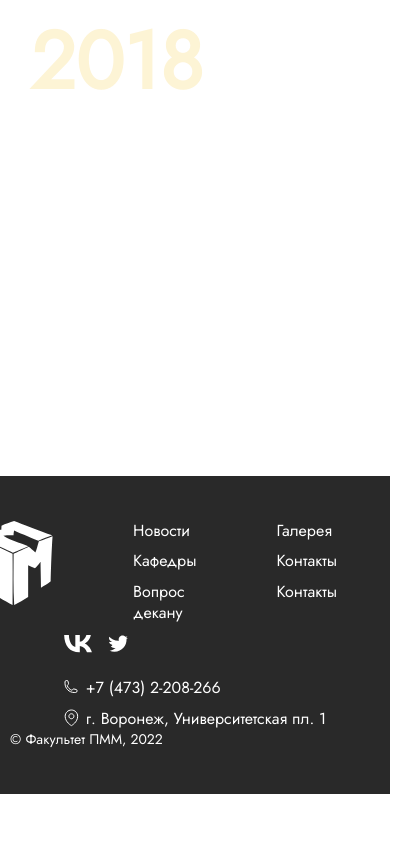
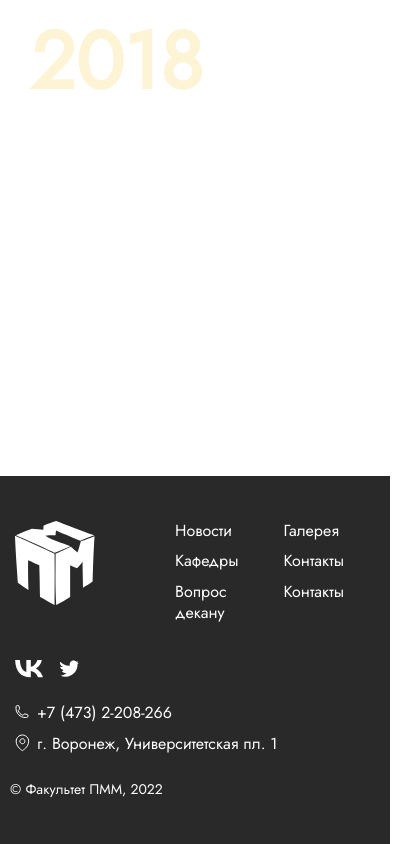
Before and after one commit to koshkinoko-hana/AmmFe, a React (Create React App) app: page / in a window 390 px wide. Shown: the part 7639-8483 px from the top of the page, 417 px wide, since content can reach past the window. Before the commit the page ends 8433 px from the top, so only its background shows below. Built offline with nearby package versions, Linux system fonts and the light colour scheme; what redux-saga-routines would draw is missing.

Commit message:
footer adaptive has done

```diff
--- a/src/client/components/footer/footer.scss
+++ b/src/client/components/footer/footer.scss
@@ -34,25 +34,68 @@
                 margin: 0 10px; // Уменьшаем отступы при уменьшении ширины экрана
             }
         }
-        @media (max-width: 680px ){
+        @media (max-width: 680px) {
+            .footer .footer-box{
+                margin: 39px 0;
+            }
             .footer-container{
                 display: flex;
                 flex-direction: column;
-                align-items: left;
+                margin-left: 15px;
+
+                .mobile-icon{
+                    display: block;
+                    align-self: self-start;
+
+                    .logo-container{
+                        display: none;
+                    }
+                }
+                .contacts-container{
+                    align-self: self-start;
+                    margin-bottom: 25px;
+                }
+                .links-container{
+                    align-self: self-start;
+                    .column{
+                        margin-right: 45px;
+                    }
+                    margin-bottom: 25px;
+                }
+            }
+        }
+        @media (max-width: 375px ){
+            .footer .footer-box{
+                margin: 39px 0;
+            }
+            .footer-container{
+                display: flex;
+                flex-direction: column;
+                margin-left: 15px;
 
                 .logo-container{
-                     margin-bottom: -106px;
+                    display: none;
                 }
-                // &:not(:last-child) {
-                //     border: 5px solid yellowgreen;
-                // }
+                .mobile-icon{
+                    display: block;
+                    align-self: self-start;
 
-                // &:first-child {
-                //     border: 5px solid red;
-                // }
-                // &:last-child {
-                //     border: 5px solid blue;
-                // }
+                    .logo-container{
+                        display: flex;
+                        margin-bottom: 25px;
+                    }
+                }
+                .contacts-container{
+                    align-self: self-start;
+                    margin-bottom: 25px;
+                }
+                .links-container{
+                    align-self: self-start;
+                    .column{
+                        margin-right: 45px;
+                    }
+                    margin-bottom: 25px;
+                }
             }
         }
     }
@@ -61,8 +104,6 @@
         justify-content: space-between;
         align-items: center;
         color: $color-white;
-
-
         .logo-container {
 
           display: flex;
@@ -162,6 +203,9 @@
             }
         }
     }
+    .mobile-icon{
+        display: none;
+    }
     .copyright-text {
         max-width: $grid-desktop; //1440
         font-weight: $font-weight-normal;
--- a/src/client/components/footer/index.tsx
+++ b/src/client/components/footer/index.tsx
@@ -1,6 +1,5 @@
 /* eslint-disable linebreak-style */
 /* eslint-disable react/react-in-jsx-scope */
-import LogoBW from '@/src/common/logoBW'
 import './footer.scss'
 import IconColor from '@/src/assets/IconColor.svg'
 import IconBW from '@/src/assets/IconBw.svg'
@@ -54,6 +53,14 @@ const Footer: React.FC = () => {
               </div>
             </div>
           </div>
+          <div className='mobile-icon'>
+            <div className='logo-container'>
+              <div className="icon-container">
+                <img src={IconBW} />
+                <img src={IconColor} />
+              </div>
+            </div>
+          </div>
         </div>
         <div className="copyright-text">© Факультет ПММ, 2022</div>
       </div>
```
